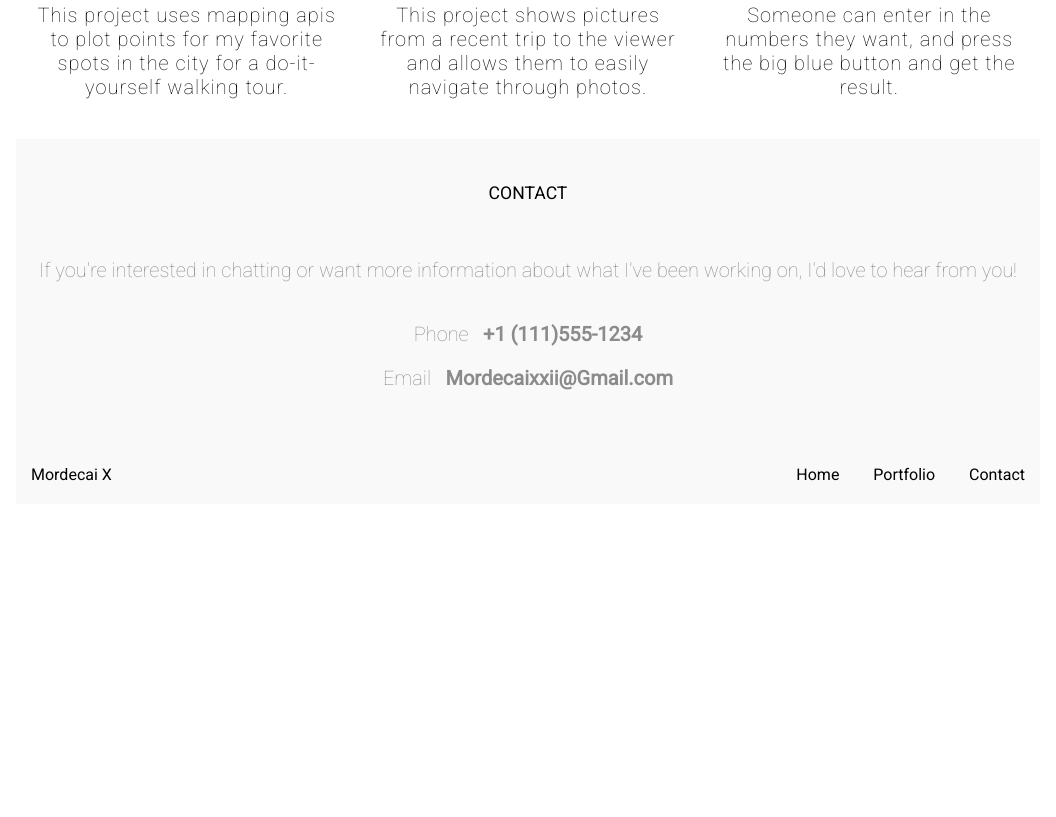
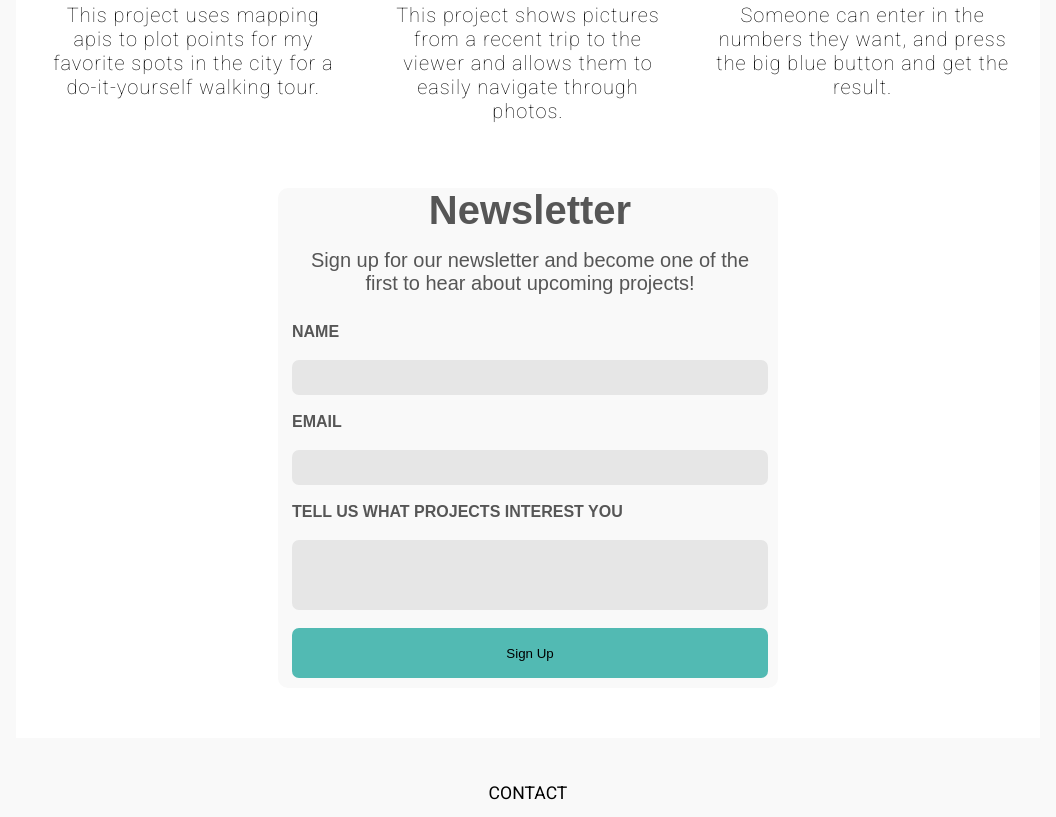
Before and after one commit to iwshortt/responsive-site-layout, a plain HTML site: page index.html in a window 1280 px wide. Shown: the part 1303-2120 px from the top of the page, without its empty margins (112-1168 px from the left). Before the commit the page ends 1807 px from the top, so only its background shows below. Drawn offline with Linux system fonts and the light colour scheme; a web font is replaced by a local one.

Commit message:
Add Newsletter Section

```diff
--- a/css/styles.css
+++ b/css/styles.css
@@ -3,8 +3,7 @@
     box-sizing: border-box;
 }
 body {
-    margin: 0 auto;
-    max-width: 1024px;
+    background-color: rgb(249, 249, 249);
 }
 .container {
     text-align: center;
@@ -13,6 +12,8 @@ body {
     display: flex;
     flex-direction: column;
     min-height: 100vh;
+    margin: 0 auto;
+    max-width: 1024px;
 }
 p {
     margin: 10px;
@@ -46,6 +47,11 @@ h1 {
 header img {
     width: 75%;
     margin: 30px 30px 10px;
+}
+.header-para {
+    font-size: 1.5rem;
+    font-family: 'Edu VIC WA NT Beginner', sans-serif;
+    color: #52bab3;
 }
 
 /* Links & Lists Styles */
@@ -109,6 +115,11 @@ footer {
     padding: 20px 15px;
     display: flex;
     justify-content: space-between;
+    border-top: 1px solid rgb(230, 230, 230);
+}
+.footer-para {
+    font-family: 'Edu VIC WA NT Beginner', serif;
+    color: #52bab3;
 }
 .first-para {
     margin-top: 30px;
@@ -121,6 +132,57 @@ footer {
 }
 .full-container {
     margin-left: auto;
+}
+/* Form Styles */
+form {
+    width: 500px;
+    height: 500px;
+    max-width: 95%;
+    max-height: 95%;
+    margin: 25px 0 50px;
+    align-self: center;
+    font-family: 'Edu VIC WA NT Beginner', sans-serif;
+    background-color: rgb(249, 249, 249);
+    color: rgb(86, 86, 86);
+    border-radius: 10px;
+}
+fieldset {
+    border: 0;
+    width: 100%;
+    height: 100%;
+    display: flex;
+    flex-direction: column;
+    justify-content: space-between;
+}
+legend {
+    font-weight: 700;
+    font-size: 2.5rem;
+}
+label {
+    text-align: start;
+    text-transform: uppercase;
+    font-weight: 700;
+}
+input,
+textarea,
+button {
+    border: 0;
+    border-radius: 7px;
+}
+input {
+    padding: 5px;
+    height: 35px;
+    background-color: rgb(230, 230, 230);
+}
+textarea {
+    resize: none;
+    height: 70px;
+    padding: 7px;
+    background-color: rgb(230, 230, 230);
+}
+button {
+    height: 50px;
+    background: #52bab3;
 }
 
 /* Media Queries 768px */
@@ -142,6 +204,9 @@ footer {
     header p {
         text-align: start;
         margin-left: 20px;
+    }
+    .header-section {
+        justify-content: space-between;
     }
 /* Links & Lists Styles */
     a {
@@ -167,6 +232,9 @@ footer {
         margin-left: auto;
         gap: 0;
     }
+    footer h2 {
+        padding: 30px 30px 0;
+    }
 }
 
 /* Media Queries 1024px */
@@ -178,7 +246,17 @@ footer {
         align-items: center;
     }
 /* Main Styles */
+    main {
+        margin-right: 10px;
+        margin-left: 10px;
+    }
     .main-col {
         flex-basis: calc(33.333% - 20px);
     }
+/* Footer Styles */
+    .footer-para {
+        max-width: 50%;
+        align-self: center;
+        line-height: 1.75rem;
+    }
 }
--- a/index.html
+++ b/index.html
@@ -6,6 +6,9 @@
         <link rel="preconnect" href="https://fonts.googleapis.com">
         <link rel="preconnect" href="https://fonts.gstatic.com" crossorigin>
         <link href="https://fonts.googleapis.com/css2?family=Roboto:wght@100;300;400&display=swap" rel="stylesheet">
+        <link rel="preconnect" href="https://fonts.googleapis.com">
+        <link rel="preconnect" href="https://fonts.gstatic.com" crossorigin>
+        <link href="https://fonts.googleapis.com/css2?family=Edu+VIC+WA+NT+Beginner:wght@400;700&display=swap" rel="stylesheet">
         <link rel="stylesheet" href="css/styles.css">
         <title>Mordeca's Responsive Layout</title>
     </head>
@@ -24,13 +27,16 @@
                             <li><a href="#portfolio">Portfolio</a></li>
                         </div>
                         <div class="nav">
+                            <li><a href="#signup">Newsletter</a></li>
+                        </div>
+                        <div class="nav">
                             <li><a href="#contact">Contact</a></li>
                         </div>
                     </ul>
                 </nav>
                 <div class="header-section">
                     <img src="img/responsive-layout-profile.png" alt="Mock profile picture">
-                    <p>Hi! I'm a front-end developer who loves responsive design and css. I recently finished a degree in front-end web development at Treehouse and am excited to put all my skills to use!</p>
+                    <p class="header-para">Hi! I'm a front-end developer who loves responsive design and css. I recently finished a degree in front-end web development at Treehouse and am excited to put all my skills to use!</p>
                 </div>
             </header>
             <main>
@@ -68,9 +74,22 @@
                     </div>
                 </div>
             </main>
+            <form id="signup">
+                <fieldset>
+                    <legend>Newsletter</legend>
+                    <p>Sign up for our newsletter and become one of the first to hear about upcoming projects!</p>
+                    <label for="name">Name</label>
+                    <input type="text" id="name" name="user_name">
+                    <label for="email">Email</label>
+                    <input type="email" id="email" name="user_email">
+                    <label for="topics">Tell us what projects interest you</label>
+                    <textarea id="topics" name="user-topics"></textarea>
+                    <button type="submit">Sign Up</button>
+                </fieldset>
+            </form>
             <footer>
                 <h2 id="contact">CONTACT</h2>
-                <p> If you're interested in chatting or want more information about what I've been working on, I'd love to hear from you!</p>
+                <p class="footer-para"> If you're interested in chatting or want more information about what I've been working on, I'd love to hear from you!</p>
                 <p class="first-para">Phone &nbsp; <strong>+1 (111)555-1234</strong></p>
                 <p class="last-para">Email &nbsp; <strong>Mordecaixxii@Gmail.com</strong></p>
                 <ul class="footer-ul">
```
